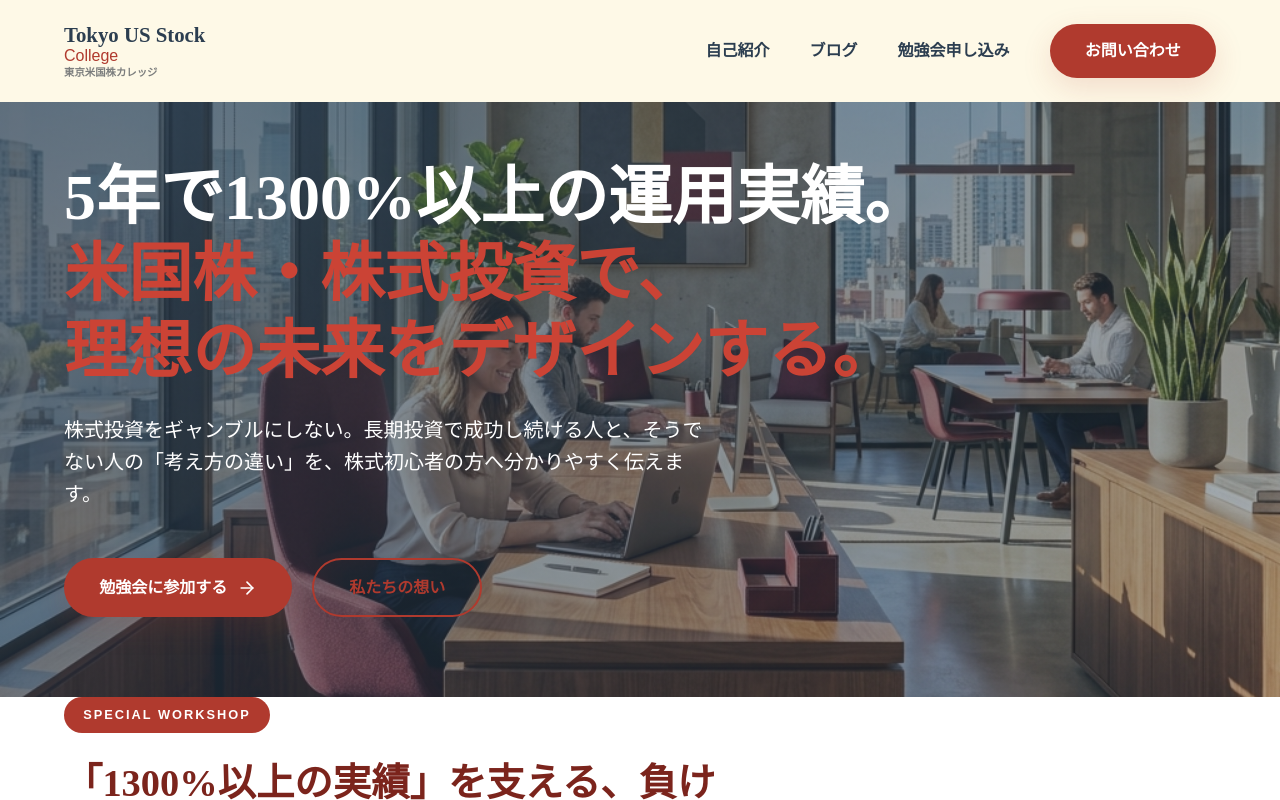
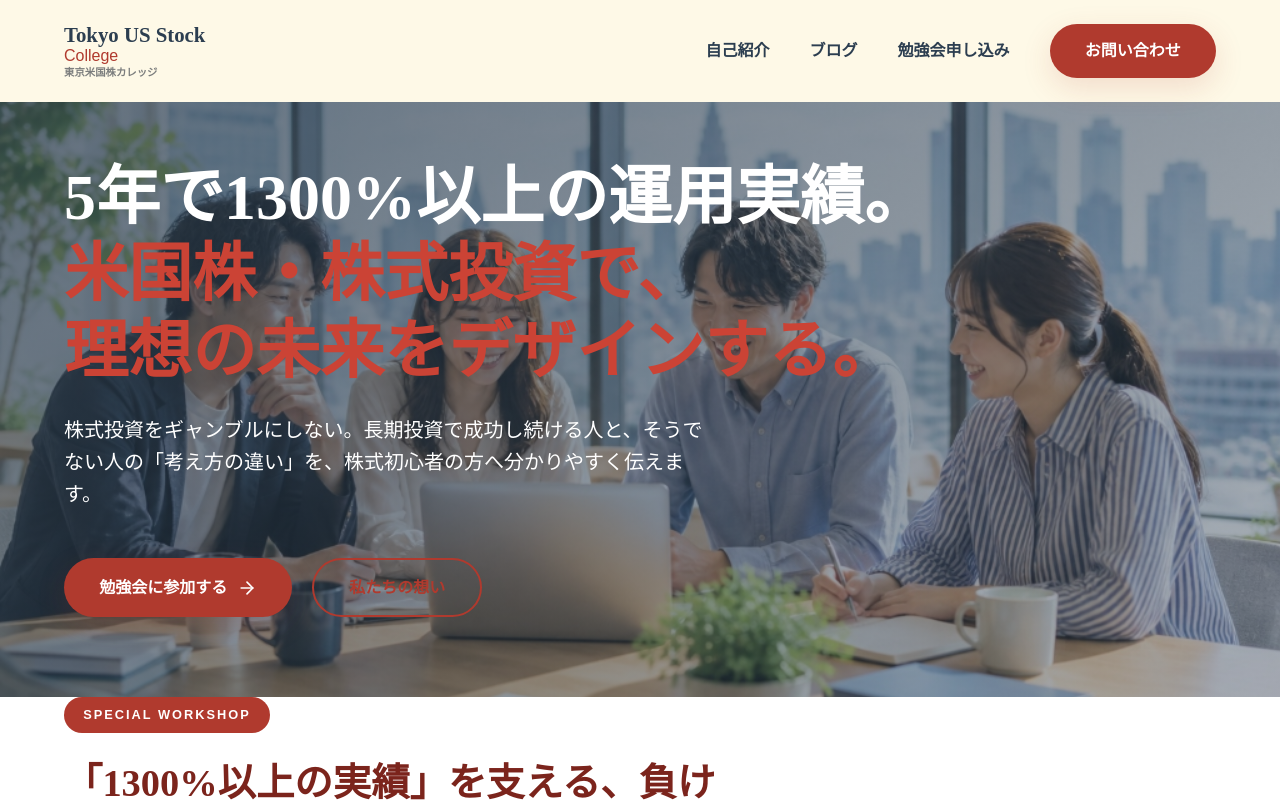
Before and after one commit to yutarotobioka0121-ship-it/tokyo-us-stock-site, a Next.js app: page / in a window 1280 px wide. Built offline with nearby package versions, Linux system fonts and the light colour scheme; a web font is replaced by a local one.

Commit message:
Update hero image to use the attached jpg

```diff
--- a/src/app/page.tsx
+++ b/src/app/page.tsx
@@ -14,7 +14,7 @@ export default async function Home() {
       <section className="hero">
         <div className="hero-bg">
           <Image
-            src="/hero.png"
+            src="/hero.jpg"
             alt="Hero Background"
             fill
             style={{ objectFit: 'cover' }}
```
Also changed, not shown: public/hero.jpg (added), public/hero.png.
